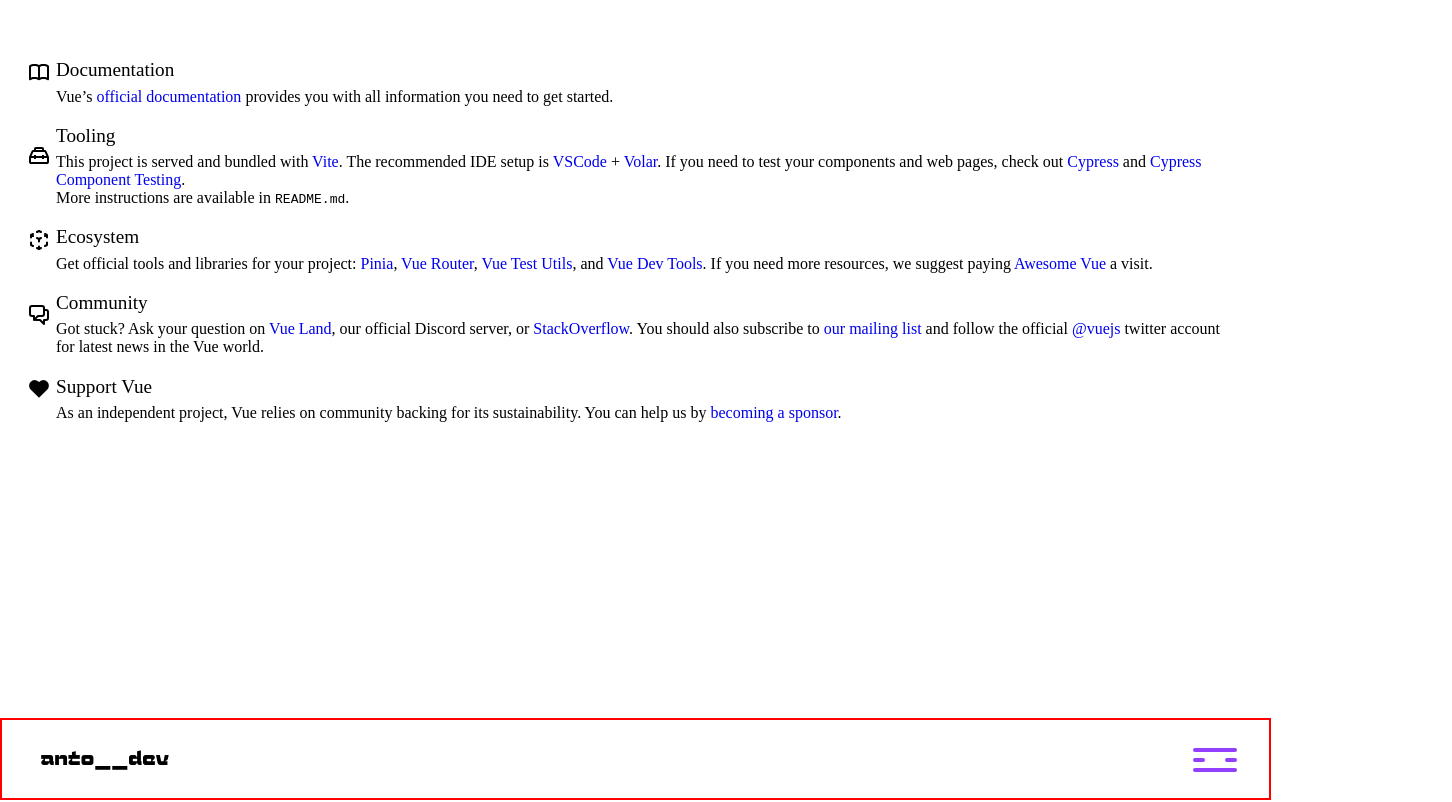
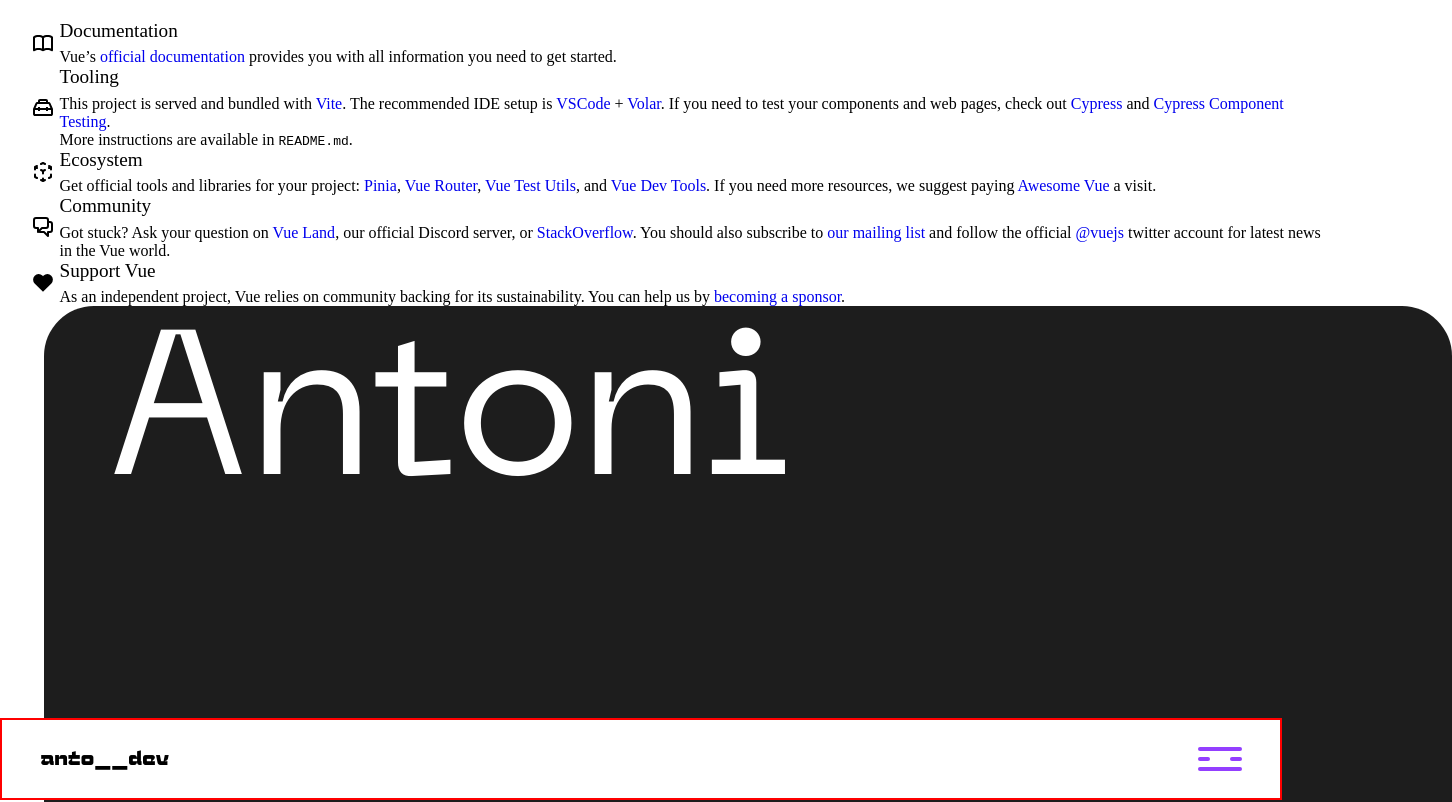
Before and after one commit to antozr/portfolio-v2, a Vue app in the folder portfolio2/: page / in a window 1280 px wide. Shown: the top 802 px of the page, 1452 px wide, since content can reach past the window. Built offline with nearby package versions, Linux system fonts and the light colour scheme.

Commit message:
INIT style app container

```diff
--- a/portfolio2/src/App.vue
+++ b/portfolio2/src/App.vue
@@ -1,7 +1,7 @@
 <script setup>
 import { RouterLink, RouterView } from 'vue-router'
 // import HelloWorld from './components/HelloWorld.vue'
-
+import BoxBigTitle from './components/BoxTitleHome.vue'
 function showMenu(){
   console.log('hellop');
 }
@@ -33,11 +33,13 @@
   </header>
 
   <RouterView />
+<BoxBigTitle />
+
 </template>
 
 <style scoped lang="scss">
 .head {
-  width: calc(100vw - 7vw);
+  width: calc(100vw - (6vw + 2px ));
   height: 60px;
   background-color: #fff;
   position: fixed;
--- a/portfolio2/src/assets/styles/base.css
+++ b/portfolio2/src/assets/styles/base.css
@@ -3,6 +3,10 @@
 @font-face {
   font-family: "kuga";
   src: url(../../assets/fonts/kuga.otf);
+}
+@font-face {
+  font-family: "Neue-reg";
+  src: url(../../assets/fonts/NeueMachina-Regular.otf);
 }
 
 :root {
@@ -16,3 +20,10 @@
 a{
   text-decoration: none;
 }
+
+*{
+  padding: 0;
+  margin: 0;
+  text-decoration: none;
+  list-style: none;
+}
--- /dev/null
+++ b/portfolio2/src/assets/styles/font.scss
@@ -0,0 +1,15 @@
+.sect {
+  &__title {
+    font-family: 'Neue-reg';
+
+    font-size: 16vw;
+    font-weight: 400;
+    line-height: 90%;
+color: #000;
+
+
+    &--white{
+        color: #fff;
+    }
+  }
+}
--- a/portfolio2/src/assets/styles/main.scss
+++ b/portfolio2/src/assets/styles/main.scss
@@ -1,9 +1,13 @@
 @import './base.css';
+@import './font.scss';
 
-#app {
-  max-width: 1280px;
-  margin: 0 auto;
-  padding: 2rem;
 
-  font-weight: normal;
+
+#app{
+  width: 100vw;
+  min-height: 100vh;
+  height: auto;
+  background-color: #ffffff;
+  padding: 2.5vh 3.4vw;
+
 }
--- /dev/null
+++ b/portfolio2/src/components/BoxTitleHome.vue
@@ -0,0 +1,25 @@
+<script setup>
+
+</script>
+
+<template>
+    <div class="sect__titleBBox">
+        <h2 class="sect__title sect__title--big sect__title--white">
+            Antoni
+        </h2>
+    </div>
+</template>
+
+<style scoped lang="scss">
+.sect{
+    &__titleBBox{
+        width: 100vw;
+        height: 80vh;
+        border-radius: 50px 50px 0px 0px;
+        background: #1D1D1D;
+        padding: 3vh 5vw;
+        background: url(../assets/images/texture1.jpg), lightgray 50% / cover no-repeat, url(../assets/images/texture2.jpg), lightgray 50% / cover no-repeat, #1D1D1D;
+
+        }
+}
+</style>
```
Also changed, not shown: portfolio2/src/assets/images/texture1.jpg (added), portfolio2/src/assets/images/texture2.jpg (added).
